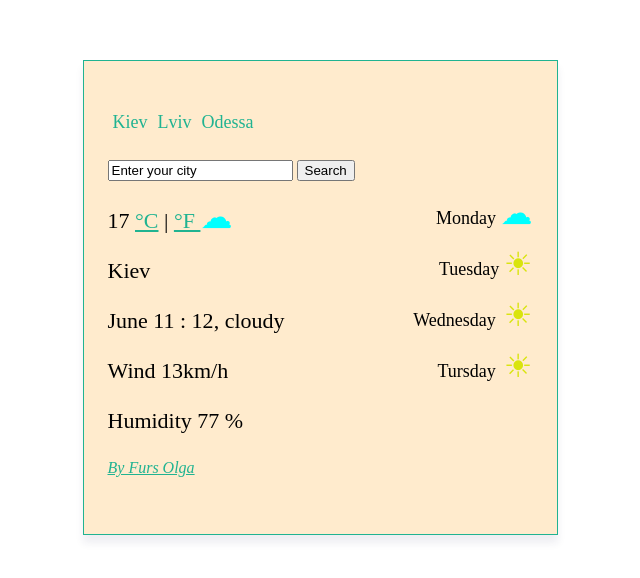
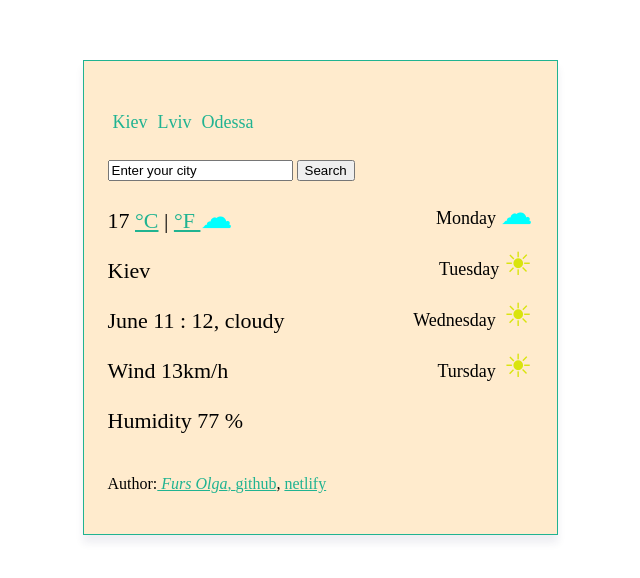
Before and after one commit to beatriche123/weatherFurs, a plain HTML site: page index.html in a window 1280 px wide. Shown: the whole page, without its empty margins (320-960 px from the left). Drawn offline with Linux system fonts and the light colour scheme.

Commit message:
Update index.html
Add href GitHub and Netlify

```diff
--- a/index.html
+++ b/index.html
@@ -84,23 +84,7 @@
             </div>
         </div>
 
-        <a href="https://github.com/beatriche123/weatherFurs.git">
-            <em> By Furs Olga</em></a>
-
+        <p>
+            Author:<a href="https://github.com/beatriche123/weatherFurs.git"><em>  Furs Olga</em>, <a href="https://github.com/beatriche123/weatherFurs.git">github</a>, <a href="https://mellifluous-gelato-cb7a3c.netlify.app">netlify</a>
+        </p>
     </div>
-
-
-
-
-
-
-
-
-
-
-
-</body>
-
-
-
-</html>
```
